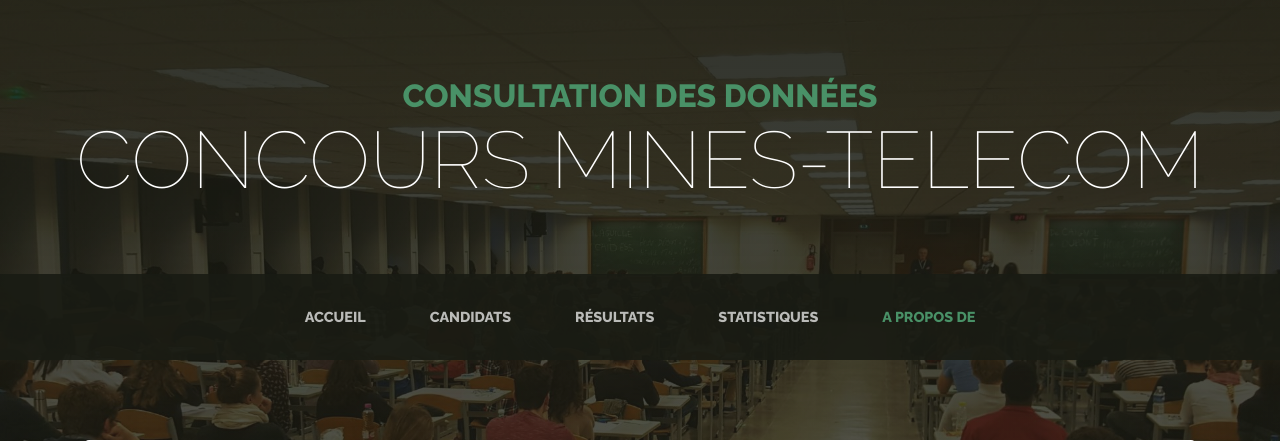
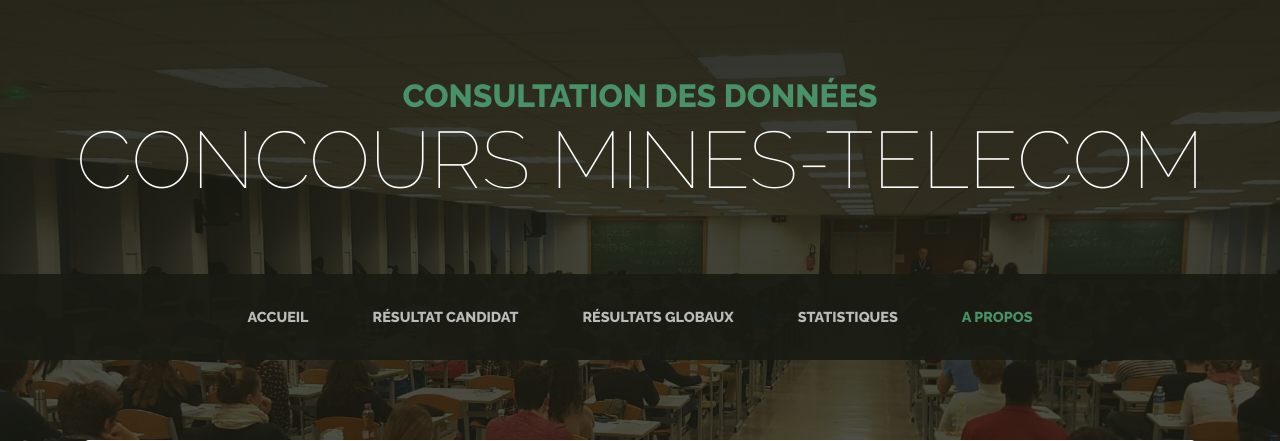
Before and after one commit to Hamza-ABDOULHOUSSEN/website_exam_result, a Flask app: page /about in a window 1280 px wide. Shown: the top 441 px of the page. Run offline with Flask 2, Linux system fonts and the light colour scheme; some libraries are stand-ins or nearby versions.

Commit message:
changement nom dans la navbar

```diff
--- a/site_web/templates/header.html
+++ b/site_web/templates/header.html
@@ -11,11 +11,11 @@
                 </li>
 
                 <li id="candidats" class="nav-item px-lg-4">
-                    <a class="nav-link text-uppercase text-expanded" href="/candidats">Candidats</a>
+                    <a class="nav-link text-uppercase text-expanded" href="/candidats">Résultat candidat</a>
                 </li>
 
                 <li id="resultats" class="nav-item px-lg-4">
-                    <a class="nav-link text-uppercase text-expanded" href="/resultats">Résultats</a>
+                    <a class="nav-link text-uppercase text-expanded" href="/resultats">Résultats globaux</a>
                 </li>
 
                 <li id="statistiques" class="nav-item px-lg-4">
@@ -24,7 +24,7 @@
                 </li>
 
                 <li id="about" class="nav-item px-lg-4">
-                    <a class="nav-link text-uppercase text-expanded" href="/about">A propos de</a>
+                    <a class="nav-link text-uppercase text-expanded" href="/about">A propos</a>
                 </li>
             </ul>
         </div>
```
